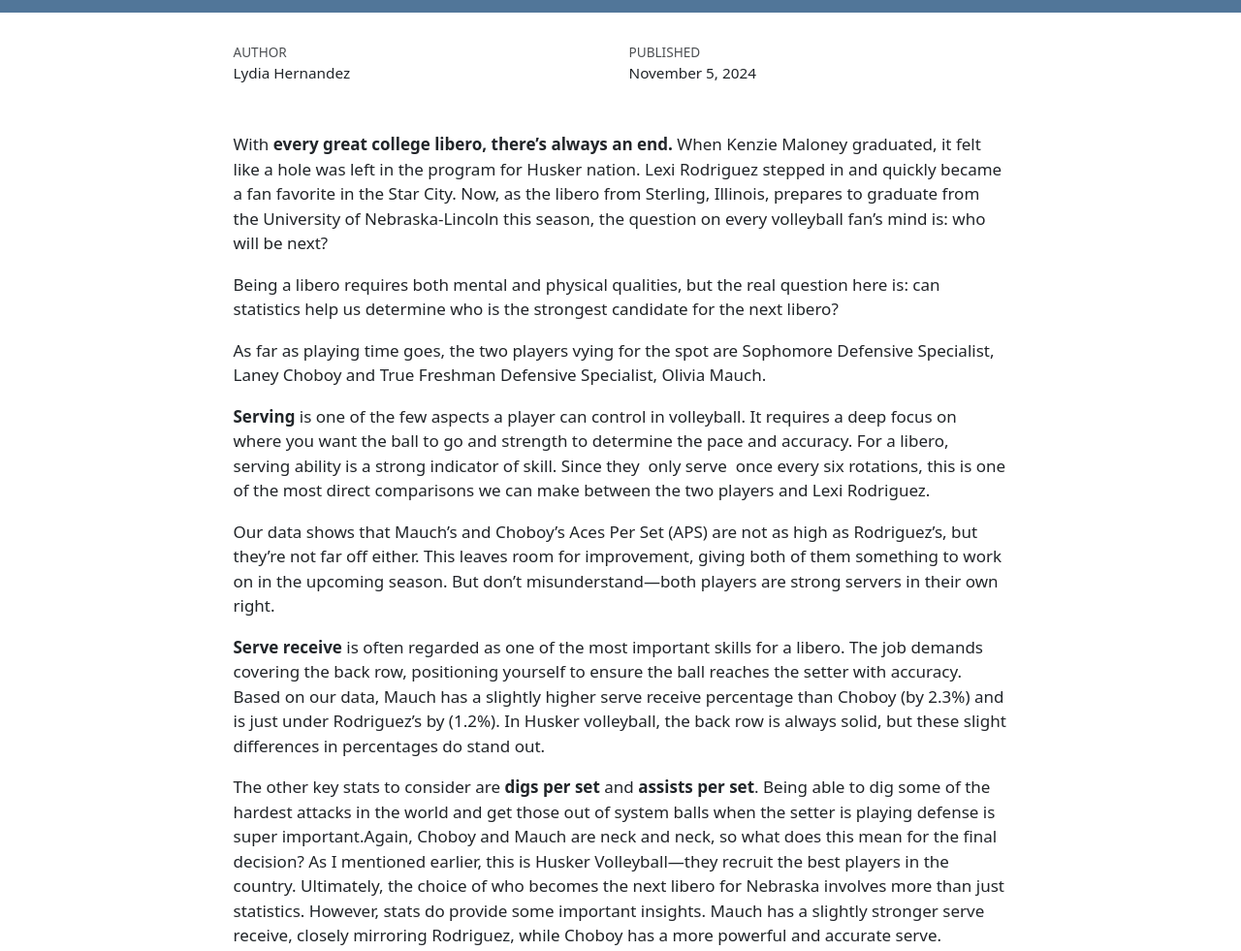
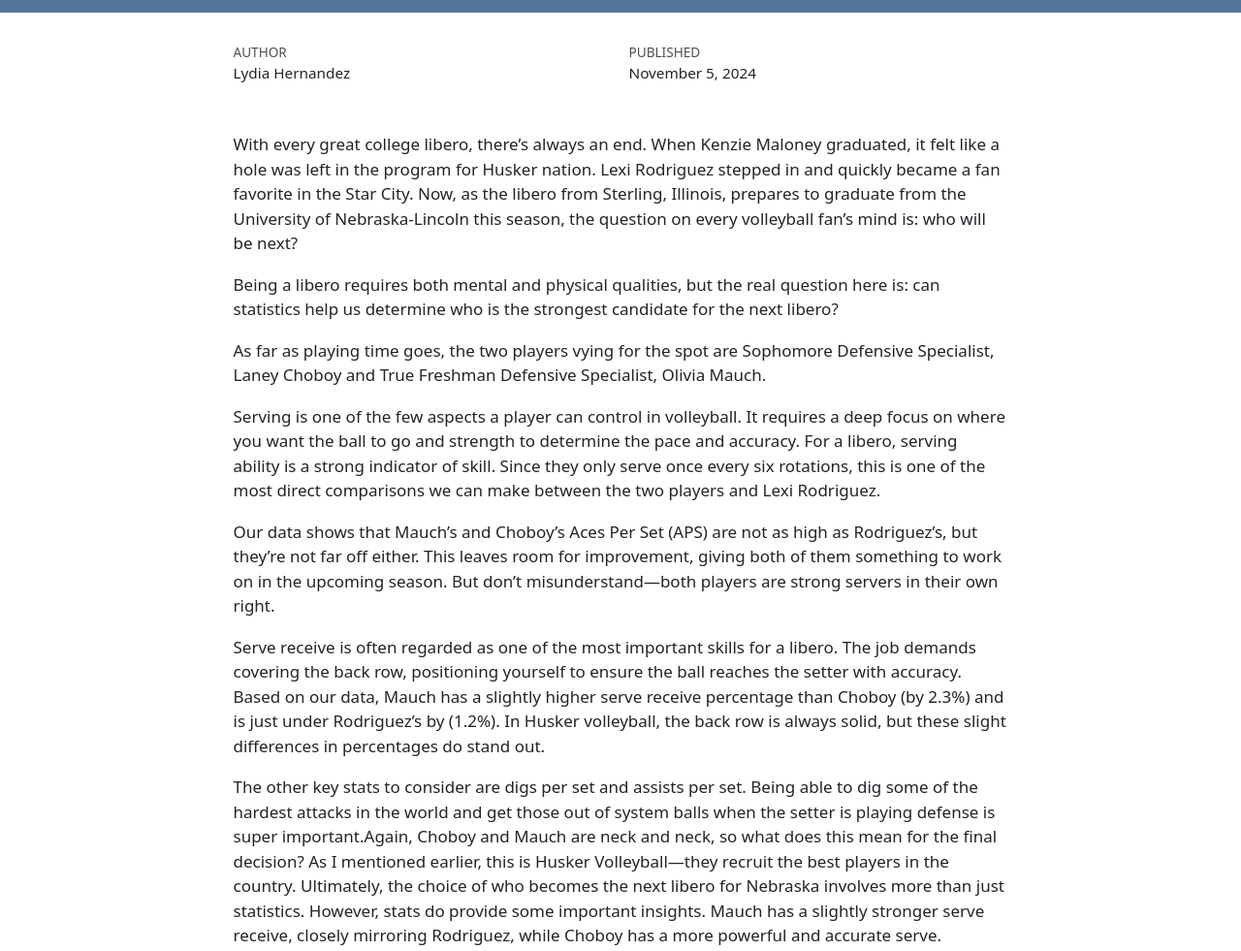
Before and after one commit to Lhernandez26/lhernandez26.github.io, a plain HTML site: page posts/who-is-nebraska's-next-libero/index.html in a window 1280 px wide. Shown: the part 260-1241 px from the top of the page at 97% size. Drawn offline with Linux system fonts and the light colour scheme.

Commit message:
Initial commit

```diff
--- a/posts/who-is-nebraska's-next-libero/index.html
+++ b/posts/who-is-nebraska's-next-libero/index.html
@@ -161,13 +161,13 @@ ul.task-list li input[type="checkbox"] {
 
 
 
-<p>With <strong>every great college libero, there’s always an end.</strong> When Kenzie Maloney graduated, it felt like a hole was left in the program for Husker nation. Lexi Rodriguez stepped in and quickly became a fan favorite in the Star City. Now, as the libero from Sterling, Illinois, prepares to graduate from the University of Nebraska-Lincoln this season, the question on every volleyball fan’s mind is: who will be next?</p>
+<p>With every great college libero, there’s always an end. When Kenzie Maloney graduated, it felt like a hole was left in the program for Husker nation. Lexi Rodriguez stepped in and quickly became a fan favorite in the Star City. Now, as the libero from Sterling, Illinois, prepares to graduate from the University of Nebraska-Lincoln this season, the question on every volleyball fan’s mind is: who will be next?</p>
 <p>Being a libero requires both mental and physical qualities, but the real question here is: can statistics help us determine who is the strongest candidate for the next libero?</p>
 <p>As far as playing time goes, the two players vying for the spot are Sophomore Defensive Specialist, Laney Choboy and True Freshman Defensive Specialist, Olivia Mauch.</p>
-<p><strong>Serving</strong> is one of the few aspects a player can control in volleyball. It requires a deep focus on where you want the ball to go and strength to determine the pace and accuracy. For a libero, serving ability is a strong indicator of skill. Since they&nbsp; only serve&nbsp; once every six rotations, this is one of the most direct comparisons we can make between the two players and Lexi Rodriguez.</p>
+<p>Serving is one of the few aspects a player can control in volleyball. It requires a deep focus on where you want the ball to go and strength to determine the pace and accuracy. For a libero, serving ability is a strong indicator of skill. Since they only serve once every six rotations, this is one of the most direct comparisons we can make between the two players and Lexi Rodriguez.</p>
 <p>Our data shows that Mauch’s and Choboy’s Aces Per Set (APS) are not as high as Rodriguez’s, but they’re not far off either. This leaves room for improvement, giving both of them something to work on in the upcoming season. But don’t misunderstand—both players are strong servers in their own right.</p>
-<p><strong>Serve receive</strong> is often regarded as one of the most important skills for a libero. The job demands covering the back row, positioning yourself to ensure the ball reaches the setter with accuracy. Based on our data, Mauch has a slightly higher serve receive percentage than Choboy (by 2.3%) and is just under Rodriguez’s by (1.2%). In Husker volleyball, the back row is always solid, but these slight differences in percentages do stand out.</p>
-<p>The other key stats to consider are <strong>digs per set</strong> and <strong>assists per set</strong>. Being able to dig some of the hardest attacks in the world and get those out of system balls when the setter is playing defense is super important.Again, Choboy and Mauch are neck and neck, so what does this mean for the final decision? As I mentioned earlier, this is Husker Volleyball—they recruit the best players in the country. Ultimately, the choice of who becomes the next libero for Nebraska involves more than just statistics. However, stats do provide some important insights. Mauch has a slightly stronger serve receive, closely mirroring Rodriguez, while Choboy has a more powerful and accurate serve.</p>
+<p>Serve receive is often regarded as one of the most important skills for a libero. The job demands covering the back row, positioning yourself to ensure the ball reaches the setter with accuracy. Based on our data, Mauch has a slightly higher serve receive percentage than Choboy (by 2.3%) and is just under Rodriguez’s by (1.2%). In Husker volleyball, the back row is always solid, but these slight differences in percentages do stand out.</p>
+<p>The other key stats to consider are digs per set and assists per set. Being able to dig some of the hardest attacks in the world and get those out of system balls when the setter is playing defense is super important.Again, Choboy and Mauch are neck and neck, so what does this mean for the final decision? As I mentioned earlier, this is Husker Volleyball—they recruit the best players in the country. Ultimately, the choice of who becomes the next libero for Nebraska involves more than just statistics. However, stats do provide some important insights. Mauch has a slightly stronger serve receive, closely mirroring Rodriguez, while Choboy has a more powerful and accurate serve.</p>
 <p>Ultimately, this will be a tough decision for Head Coach John Cook. Beyond the stats, he will need to review extensive game and practice footage, evaluating how each player interacts with their teammates, their quickness on their feet, and most importantly, their leadership abilities both on and off the court. Do they understand their teammates’ strengths and weaknesses? Can they call out plays and communicate effectively with hitters? Are they loud and assertive, getting as many touches as possible with no hesitation? These are all crucial factors that Coach Cook will need to consider when selecting Nebraska’s next libero.</p>
 
 
```
Also changed, not shown: index.html (+3 -3 lines), search.json (+1 -1 lines), 2 other files.
